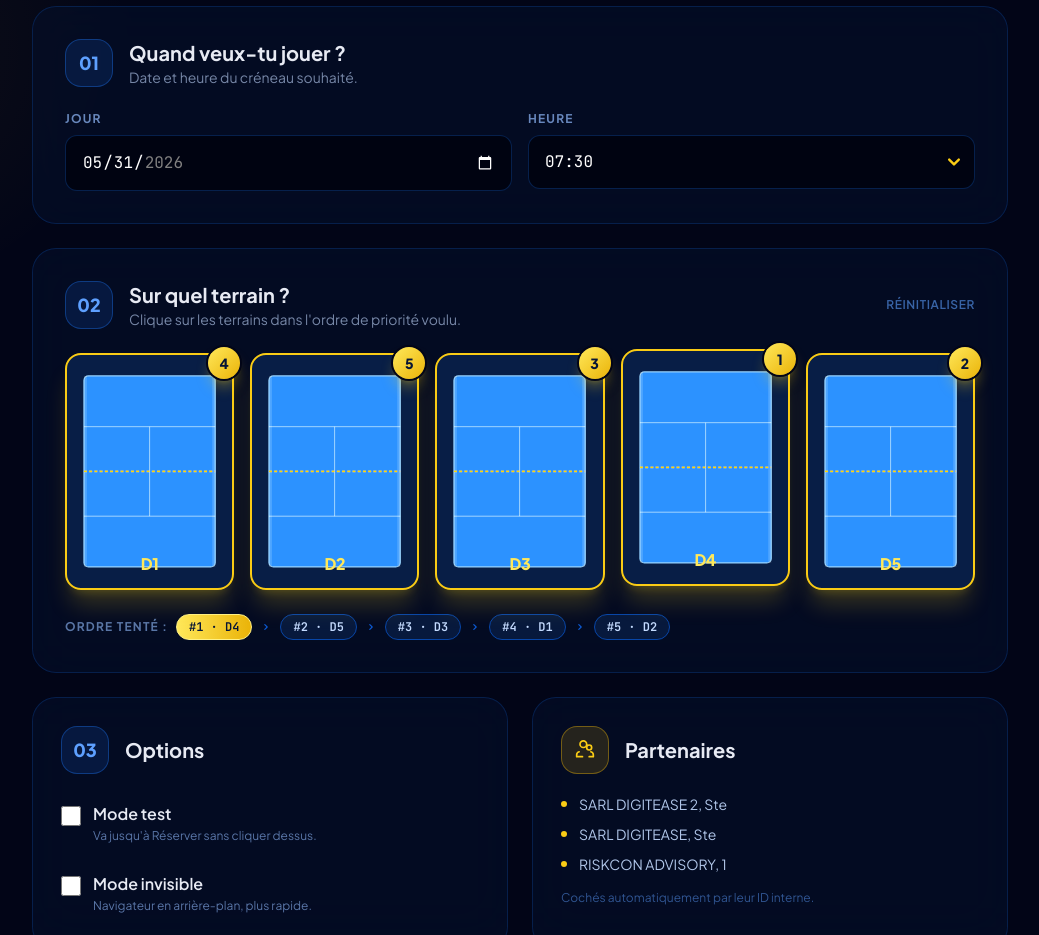
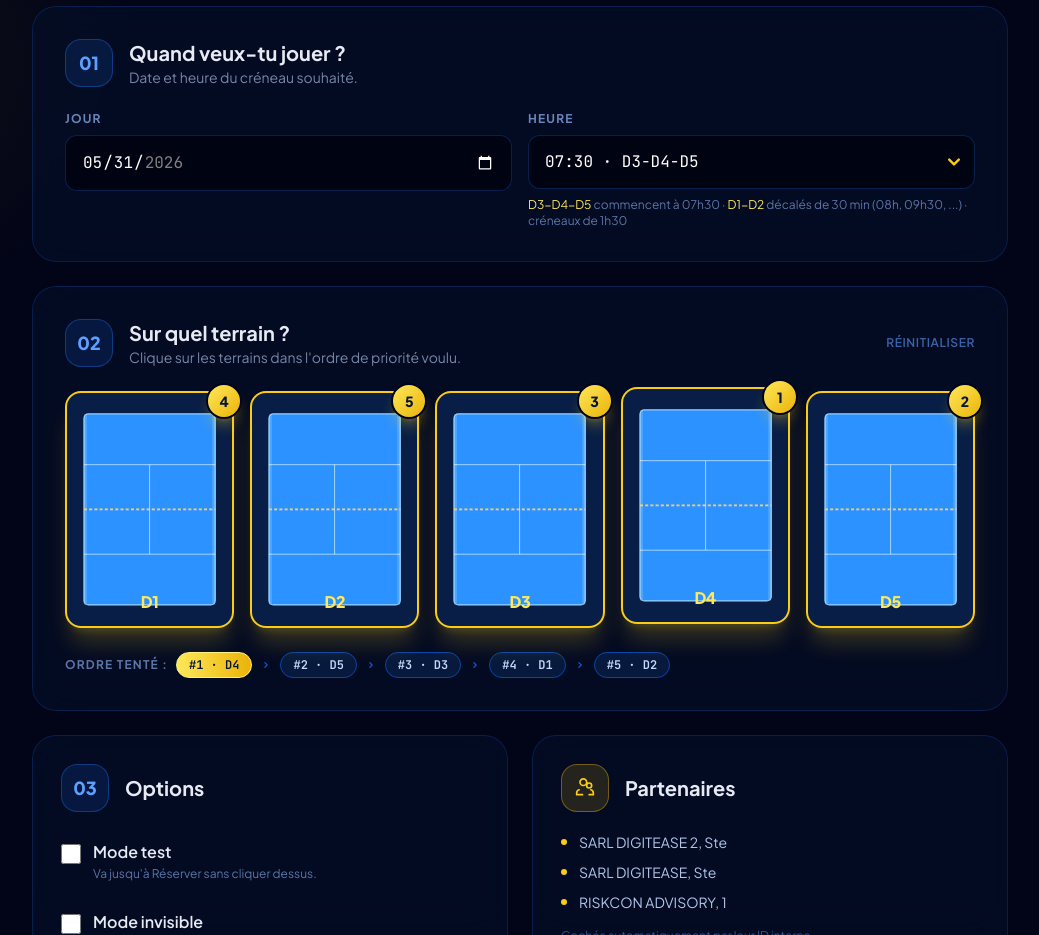
Before and after one commit to anistamsouri-pro/padel-bot, a plain HTML site: page index.html in a window 1280 px wide. Shown: the part 1100-2035 px from the top of the page, without its empty margins (120-1159 px from the left). Drawn offline with nearby package versions, Linux system fonts and the light colour scheme.

Commit message:
Add all 20 booking slots with D1/D2 vs D3-D5 distinction

```diff
--- a/index.html
+++ b/index.html
@@ -301,9 +301,12 @@ tailwind.config = {
                         <select x-model="targetTime"
                             class="w-full bg-ink-300/80 border border-court-800/60 rounded-xl px-4 py-3.5 text-white font-mono focus:outline-none focus:border-ball-400 focus:ring-2 focus:ring-ball-400/20 transition-all">
                             <template x-for="t in timeOptions" :key="t">
-                                <option :value="t" x-text="t"></option>
+                                <option :value="t" x-text="`${t}  ·  ${courtsForTime[t]}`"></option>
                             </template>
                         </select>
+                        <p class="text-xs text-court-200/60 mt-2">
+                            <span class="text-ball-300">D3-D4-D5</span> commencent à 07h30 · <span class="text-ball-300">D1-D2</span> décalés de 30 min (08h, 09h30, ...) · créneaux de 1h30
+                        </p>
                     </label>
                 </div>
             </div>
@@ -596,7 +599,25 @@ function padelBot() {
         courtPriority: ['D4','D5','D3','D1','D2'],
         targetDate: '',
         targetTime: '19:30',
-        timeOptions: ['07:30','09:00','10:30','12:00','13:30','15:00','16:30','18:00','19:30','21:00'],
+        timeOptions: [
+            '07:30','08:00','09:00','09:30','10:30','11:00',
+            '12:00','12:30','13:30','14:00','15:00','15:30',
+            '16:30','17:00','18:00','18:30','19:30','20:00',
+            '21:00','21:30'
+        ],
+        // Qui propose quoi (pour l'aide visuelle)
+        courtsForTime: {
+            '07:30':'D3-D4-D5', '08:00':'D1-D2',
+            '09:00':'D3-D4-D5', '09:30':'D1-D2',
+            '10:30':'D3-D4-D5', '11:00':'D1-D2',
+            '12:00':'D3-D4-D5', '12:30':'D1-D2',
+            '13:30':'D3-D4-D5', '14:00':'D1-D2',
+            '15:00':'D3-D4-D5', '15:30':'D1-D2',
+            '16:30':'D3-D4-D5', '17:00':'D1-D2',
+            '18:00':'D3-D4-D5', '18:30':'D1-D2',
+            '19:30':'D3-D4-D5', '20:00':'D1-D2',
+            '21:00':'D3-D4-D5', '21:30':'D1-D2',
+        },
         dryRun: false,
         headless: false,
         minDate: '',
```
